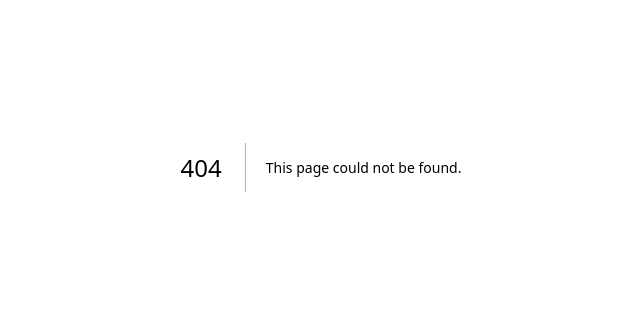
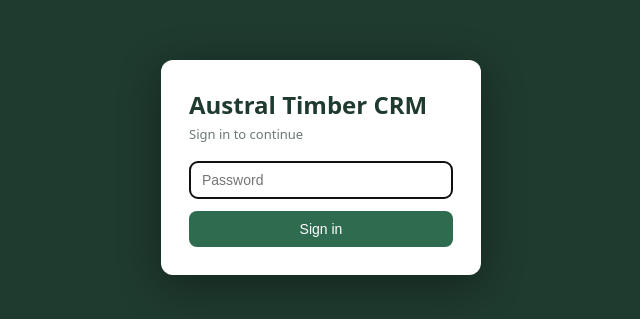
Before and after one commit to RottenHydra/austral-crm, a Next.js app in the folder crm/: page /login in a window 1280 px wide. Before the commit this address had no page. Shown: the part 233-552 px from the top of the page, without its empty margins (319-959 px from the left). Built offline with nearby package versions, Linux system fonts and the light colour scheme.

Commit message:
Create page.js

```diff
--- /dev/null
+++ b/crm/app/login/page.js
@@ -0,0 +1,37 @@
+'use client';
+import { useState } from 'react';
+
+export default function Login() {
+  const [pw, setPw] = useState('');
+    const [err, setErr] = useState('');
+      const [busy, setBusy] = useState(false);
+
+        async function submit(e) {
+            e.preventDefault();
+                setBusy(true);
+                    setErr('');
+                        const r = await fetch('/api/login', {
+                              method: 'POST',
+                                    headers: { 'Content-Type': 'application/json' },
+                                          body: JSON.stringify({ password: pw }),
+                                              });
+                                                  if (r.ok) {
+                                                        window.location.href = '/';
+                                                            } else {
+                                                                  setErr('Wrong password');
+                                                                        setBusy(false);
+                                                                            }
+                                                                              }
+
+                                                                                return (
+                                                                                    <div style={{ minHeight: '100vh', display: 'flex', alignItems: 'center', justifyContent: 'center', background: '#1f3a2e', fontFamily: 'system-ui, sans-serif' }}>
+                                                                                          <form onSubmit={submit} style={{ background: '#fff', padding: 28, borderRadius: 12, width: 320, boxShadow: '0 10px 40px rgba(0,0,0,.35)' }}>
+                                                                                                  <h2 style={{ margin: '0 0 4px', color: '#1f3a2e' }}>Austral Timber CRM</h2>
+                                                                                                          <div style={{ color: '#6b7a73', fontSize: 13, marginBottom: 18 }}>Sign in to continue</div>
+                                                                                                                  <input type="password" value={pw} onChange={e => setPw(e.target.value)} placeholder="Password" autoFocus style={{ width: '100%', padding: '10px 12px', border: '1px solid #e2e8e4', borderRadius: 8, fontSize: 14, marginBottom: 12, boxSizing: 'border-box' }} />
+                                                                                                                          {err ? <div style={{ color: '#b3261e', fontSize: 13, marginBottom: 12 }}>{err}</div> : null}
+                                                                                                                                  <button type="submit" disabled={busy} style={{ width: '100%', padding: '10px 12px', background: '#2e6b4f', color: '#fff', border: 0, borderRadius: 8, fontSize: 14, cursor: 'pointer' }}>{busy ? 'Signing in...' : 'Sign in'}</button>
+                                                                                                                                        </form>
+                                                                                                                                            </div>
+                                                                                                                                              );
+                                                                                                                                              }
```
